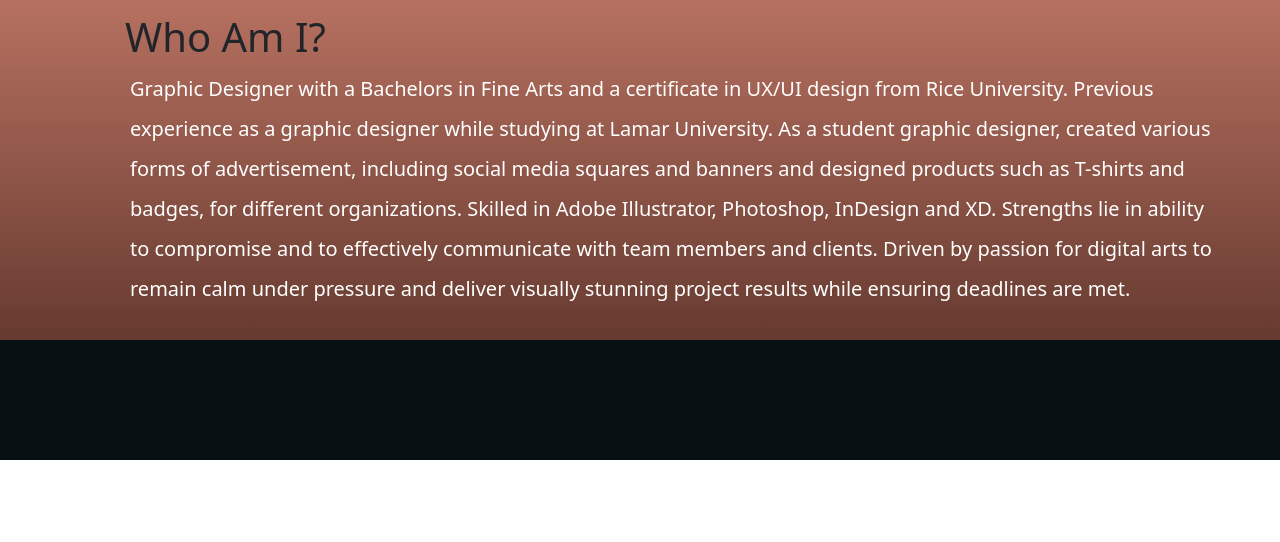
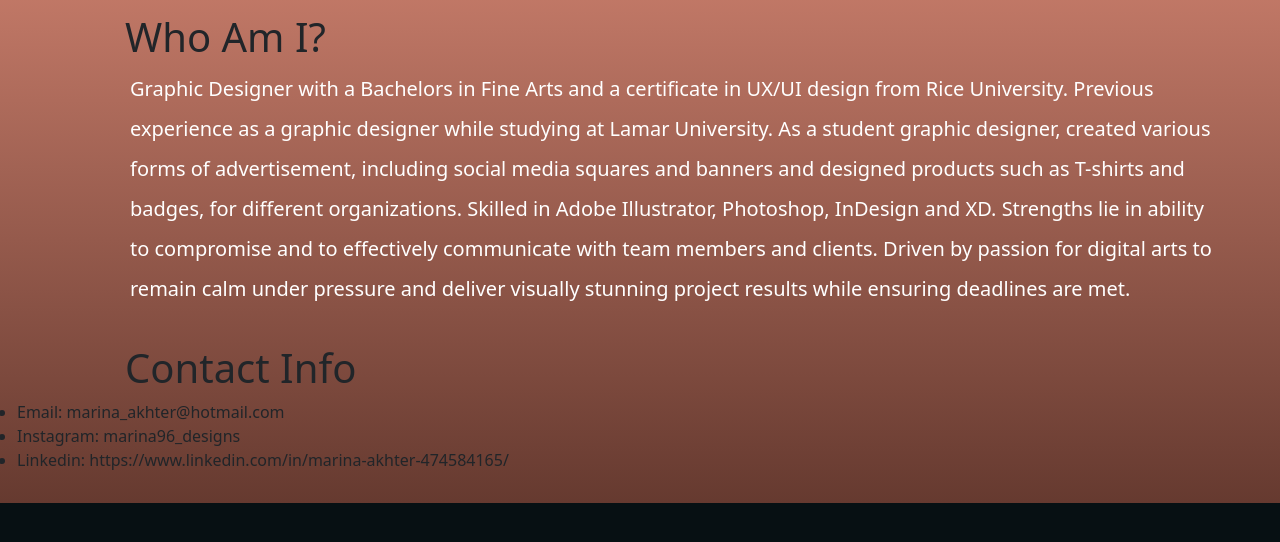
Before and after one commit to Marina135/oldportfolio1, a plain HTML site: page profile.html in a window 1280 px wide. Shown: the part 244-786 px from the top of the page. Drawn offline with nearby package versions, Linux system fonts and the light colour scheme.

Commit message:
Update profile.html

```diff
--- a/profile.html
+++ b/profile.html
@@ -51,6 +51,14 @@
 
         <h4 class="subtitle">Who Am I?</h4>
         <p class="para">Graphic Designer with a Bachelors in Fine Arts and a certificate in UX/UI design from Rice University. Previous experience as a graphic designer while studying at Lamar University. As a student graphic designer, created various forms of advertisement, including social media squares and banners and designed products such as T-shirts and badges, for different organizations. Skilled in Adobe Illustrator, Photoshop, InDesign and XD. Strengths lie in ability to compromise and to effectively communicate with team members and clients. Driven by passion for digital arts to remain calm under pressure and deliver visually stunning project results while ensuring deadlines are met.</p>
+
+        <h4 class="subtitle">Contact Info</h4>
+        <ul class="contact">
+            <li>Email: marina_akhter@hotmail.com</li>
+            <li>Instagram: marina96_designs</li>
+            <li>Linkedin: https://www.linkedin.com/in/marina-akhter-474584165/</li>
+        </ul>
+
     </div>
 </body>
 <footer></footer>
```
